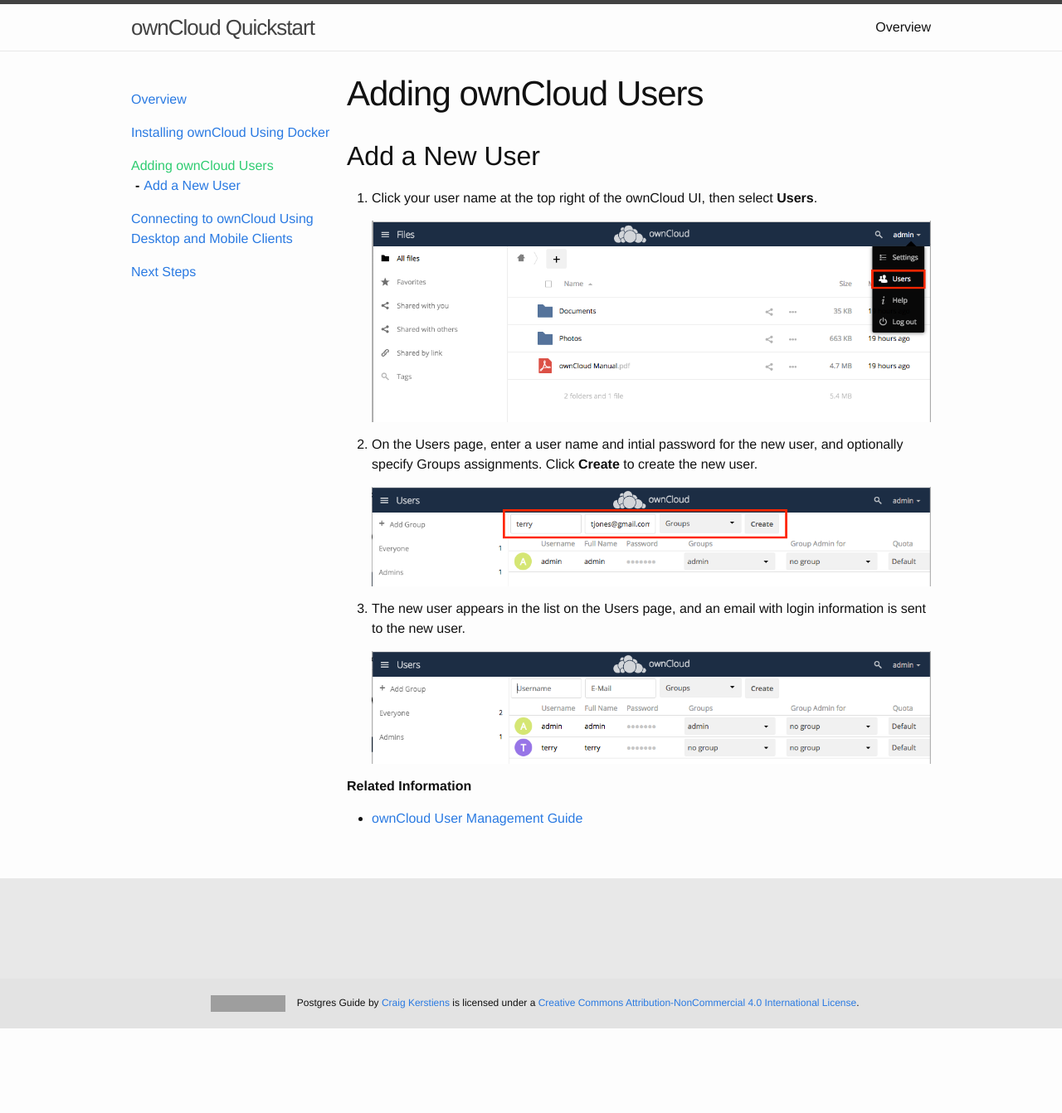
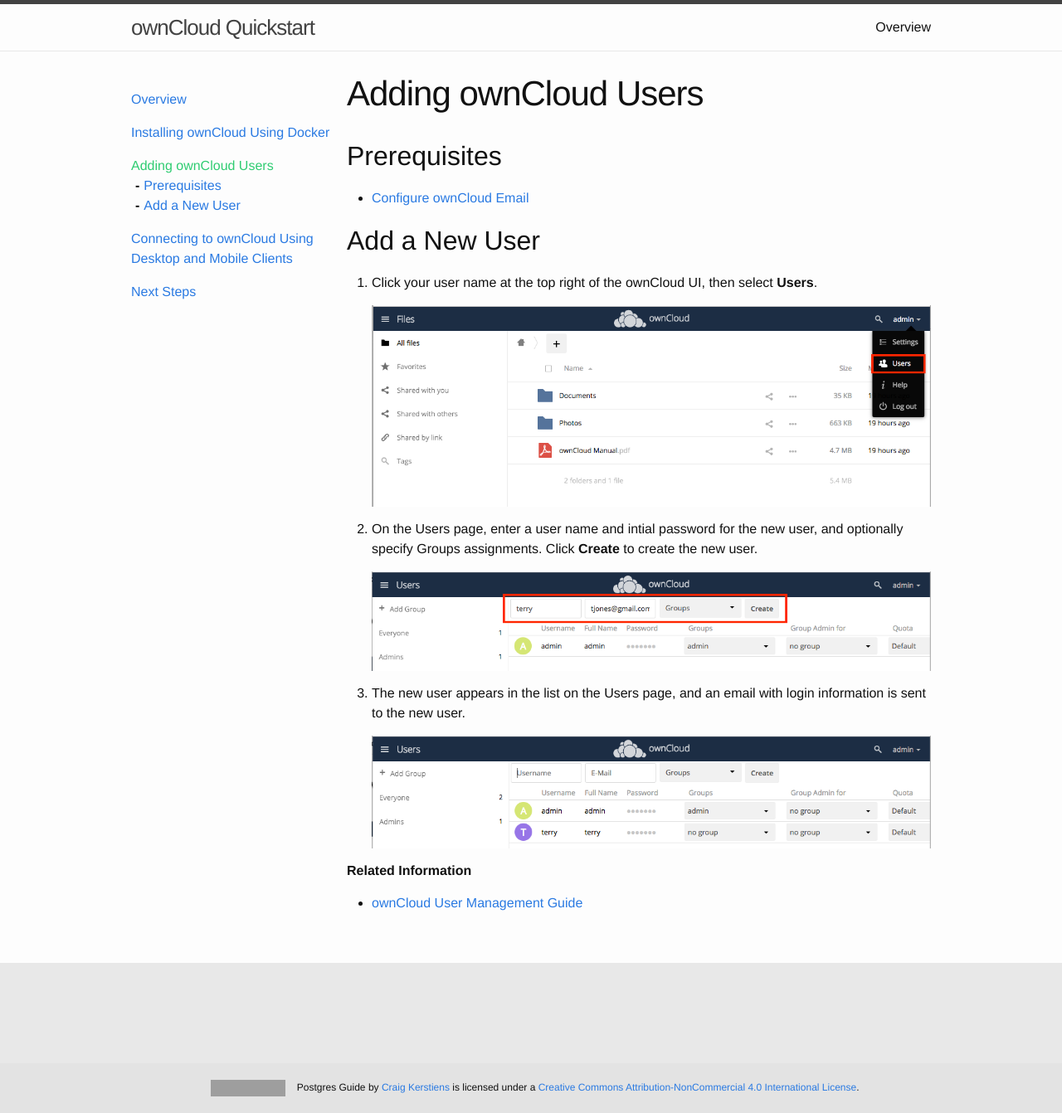
Before and after one commit to davidhoyle/github.io, a Jekyll site: the page built from _ocserver-add-user/ocserver-add-user.md, in a window 1280 px wide. Shown: the whole page at 83% size. Built offline with Jekyll 4.4.1, drawn with Linux system fonts in a browser that asks for light colours; before the commit the page ends 1240 px from its top, so only the background shows below that; grey boxes are pictures that could not be loaded.

Commit message:
Add email config prereq

```diff
--- a/_ocserver-add-user/ocserver-add-user.md
+++ b/_ocserver-add-user/ocserver-add-user.md
@@ -3,6 +3,9 @@ layout: page
 title:  "Adding ownCloud Users"
 ---
 
+## Prerequisites
+
+* [Configure ownCloud Email](https://doc.owncloud.org/server/latest/admin_manual/configuration/server/email_configuration.html)
 
 ## Add a New User
 
```
Also changed, not shown: 2 other files.
